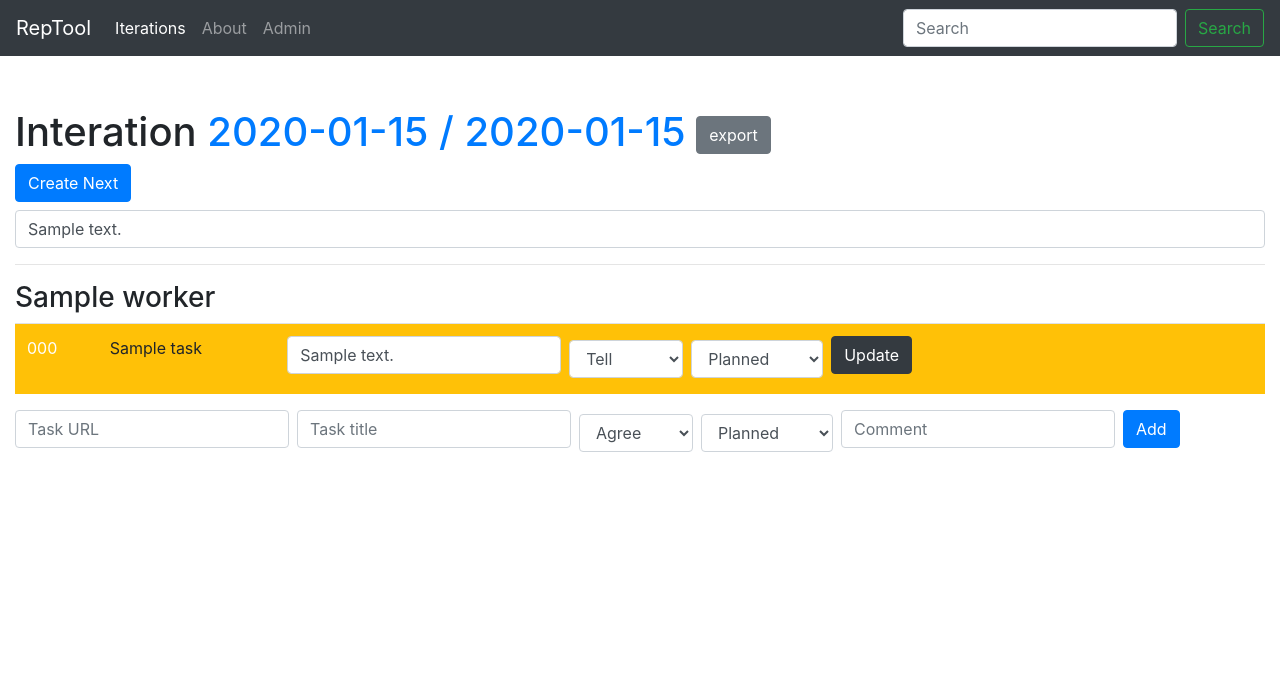
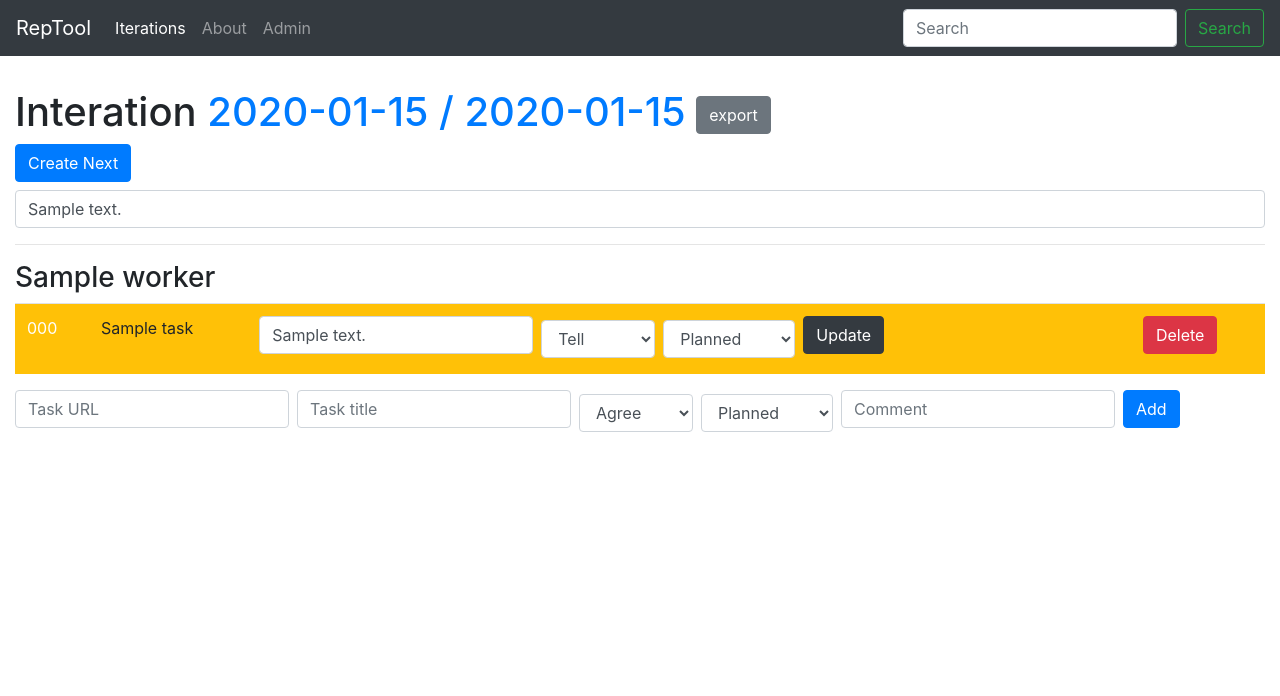
Before and after one commit to z0rr0/reptool, a Django app: page / in a window 1280 px wide. Shown: the top 696 px of the page. Run offline with Django 3.2, Linux system fonts and the light colour scheme; tables that the repository leaves empty hold one stand-in row (values such as "Sample post"); some libraries are stand-ins or nearby versions; some web fonts are replaced.

Commit message:
report link and delete

```diff
--- a/web/static/css/main.css
+++ b/web/static/css/main.css
@@ -1,5 +1,5 @@
 main > .container {
-  padding: 60px 15px 0;
+  padding: 40px 15px 0;
   max-width: 1440px;
 }
 
--- a/web/team/models.py
+++ b/web/team/models.py
@@ -3,6 +3,7 @@ from typing import Optional, Tuple
 from urllib.parse import urljoin
 
 from django.db import models
+from django.shortcuts import reverse
 from django.utils.translation import gettext_lazy as _
 
 
@@ -166,3 +167,8 @@ class Report(CreatedUpdatedModel, CommentModel):
     @property
     def is_planned(self):
         return self.status == self.PLANNED
+
+    @property
+    def anchor_url(self) -> str:
+        url = reverse('iteration', kwargs={'pk': self.iteration_id})
+        return f'{url}#worker_{self.worker_id}'
--- a/web/team/templates/team/iteration.html
+++ b/web/team/templates/team/iteration.html
@@ -5,7 +5,8 @@
   <h1 class="mt-5">
     {% trans "Interation" %}
     <a href="{% url 'iteration_export' iteration.pk %}" title="{% trans 'Export' %}">{{ iteration }}</a>
-    <a href="{% url 'iteration_export_planned' iteration.pk %}" title="{% trans 'Planned export' %}" class="btn btn-secondary">{% trans "export" %}</a>
+    <a href="{% url 'iteration_export_planned' iteration.pk %}" title="{% trans 'Planned export' %}"
+       class="btn btn-secondary">{% trans "export" %}</a>
   </h1>
   {% if iteration.is_last %}
     <div>
@@ -21,9 +22,9 @@
 
   <div>
     <form
-          action="{% url 'iteration_update' iteration.pk %}"
-          method="post"
-          id="iteration_update">
+        action="{% url 'iteration_update' iteration.pk %}"
+        method="post"
+        id="iteration_update">
       {% csrf_token %}
       {{ iteration.form.comment }}
     </form>
@@ -32,14 +33,14 @@
   <hr>
   {% for worker, reports in worker_reports %}
     <h3>
-      {{ worker }}
+      <span id="worker_{{ worker.id }}">{{ worker }}</span>
     </h3>
     <table class="table">
       <tbody>
       {% for report in reports %}
         <tr class="bg-{% if report.is_done %}success{% elif report.is_in_progress %}info{% else %}warning{% endif %}">
-          <td class="task"><a href="{{ report.task.url }}" title="{{ report.task.number }}"
-          >{{ report.task.number }}</a></td>
+          <td class="task"><a href="{{ report.task.url }}" title="{{ report.task.number }}">{{ report.task.number }}</a>
+          </td>
           <td>{{ report.task.title }}</td>
           <td>
             <form class="form-inline"
@@ -51,6 +52,16 @@
               {{ report.form.delegation }}
               {{ report.form.status }}
               <button type="submit" class="btn btn-dark mb-2">{% trans "Update" %}</button>
+            </form>
+          </td>
+          <td>
+            <form class="form-inline"
+                  action="{% url 'report_delete' report.pk %}"
+                  method="post"
+                  id="report_del_{{ report.pk }}"
+                  onsubmit="return confirm('Are you sure you want to delete report {{ report.task.number }}?');">
+              {% csrf_token %}
+              <button type="submit" class="btn btn-danger mb-2">{% trans "Delete" %}</button>
             </form>
           </td>
         </tr>
--- a/web/team/urls.py
+++ b/web/team/urls.py
@@ -10,6 +10,7 @@ from team.views import (
     IterationSearchListView,
     IterationUpdateView,
     report_create,
+    report_delete,
     ReportUpdateView,
 )
 
@@ -23,5 +24,6 @@ urlpatterns = [
     path('iterations/<int:pk>/export/', iteration_export, name='iteration_export'),
     path('iterations/<int:pk>/export/planned/', iteration_export_planned, name='iteration_export_planned'),
     path('reports/<int:pk>/update/', ReportUpdateView.as_view(), name='report_update'),
+    path('reports/<int:pk>/delete/', report_delete, name='report_delete'),
     path('reports/create/<int:iteration_id>/<int:worker_id>/', report_create, name='report_create'),
 ]
--- a/web/team/views.py
+++ b/web/team/views.py
@@ -157,7 +157,7 @@ class ReportUpdateView(PostUpdateView):
     form_class = ReportForm
 
     def get_success_url(self):
-        return reverse('iteration', kwargs={'pk': self.object.iteration_id})
+        return self.object.anchor_url
 
 
 def index(request):
@@ -180,11 +180,24 @@ def report_create(request, iteration_id: int, worker_id: int):
         report.save()
         msg = _('report #{} was successfully created')
         messages.success(request, msg.format(report.id))
+        url = report.anchor_url
     else:
         msgs = [e for errors in form.errors.values() for e in errors]
         msg = _('report can not be created: {}')
         messages.error(request, msg.format(', '.join(msgs)))
-    return redirect('iteration', iteration_id)
+        url = reverse('iteration', kwargs={'pk': iteration.pk})
+    return redirect(url)
+
+
+@require_POST
+@transaction.atomic()
+def report_delete(request, pk: int):
+    report = get_object_or_404(Report, pk=pk)
+    url = report.anchor_url
+    msg = _('report #{} was successfully deleted')
+    report.delete()
+    messages.success(request, msg.format(pk))
+    return redirect(url)
 
 
 @require_POST
```
Also changed, not shown: web/locale/ru/LC_MESSAGES/django.po.
